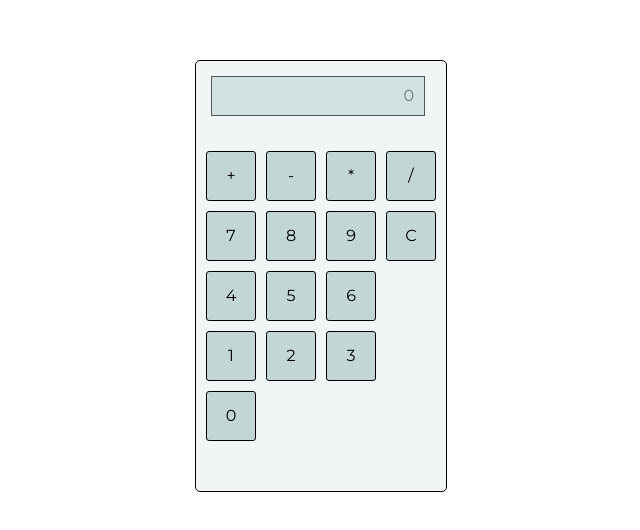
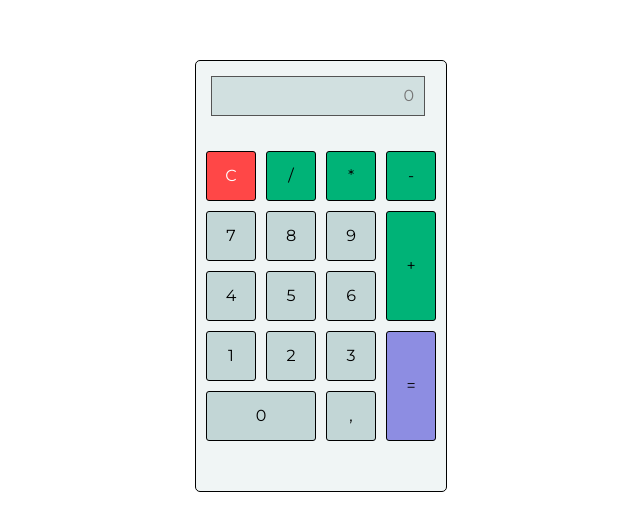
Before and after one commit to AdrianOsak/simple-calculator-js, a plain HTML site: page index.html in a window 1280 px wide. Shown: the part 124-654 px from the top of the page, without its empty margins (319-959 px from the left). Drawn offline with nearby package versions, Linux system fonts and the light colour scheme.

Commit message:
changed selectors names

```diff
--- a/css/style.css
+++ b/css/style.css
@@ -51,7 +51,7 @@ body {
   background-color: hsl(180, 20%, 78%);
 }
 
-.button_clear {
+#clear {
   grid-row-start: 1;
   border: solid 1px hsl(0, 0%, 0%);
   color: hsl(0, 0%, 100%);
@@ -62,7 +62,7 @@ body {
   background-color: hsl(0, 100%, 74%);
 }
 
-.button_equal {
+#equal {
   background-color: hsl(240, 60%, 72%);
   grid-column-start: 4;
   grid-row-start: 4;
@@ -73,32 +73,33 @@ body {
   background-color: hsl(240, 60%, 82%);
 }
 
-.button_plus {
+#plus {
   grid-column-start: 4;
   grid-row-start: 2;
   grid-row-end: 4;
 }
 
-.button_minus {
+#minus {
   grid-column-start: 4;
   grid-row-start: 1;
 }
 
-.button_time {
+#time {
   grid-column-start: 3;
   grid-row-start: 1;
 }
 
-.button_comma {
+#comma {
+  background-color: hsl(180, 20%, 80%);
   grid-column-start: 3;
   grid-row-start: 5;
 }
 
-#function_btn {
+.button_function {
   background-color: hsl(160, 100%, 35%);
 }
 
-#function_btn:hover {
+.button_function:hover {
   background-color: hsl(160, 100%, 45%);
 }
 
@@ -110,7 +111,7 @@ body {
   gap: 10px;
 }
 
-.button_number0 {
+#number0 {
   grid-column-start: 1;
   grid-column-end: 3;
 }
```
